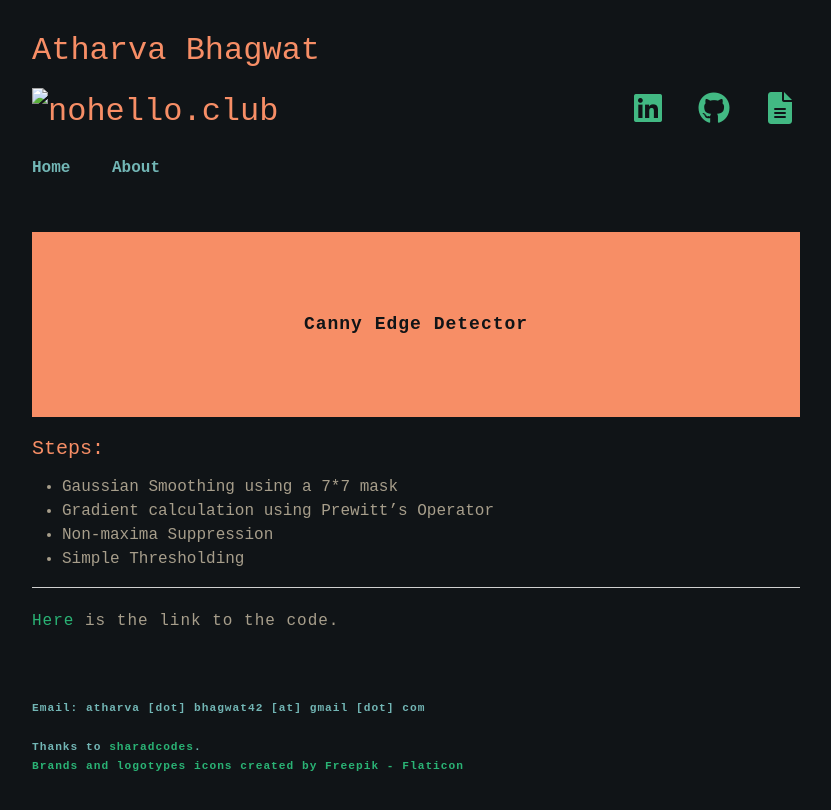
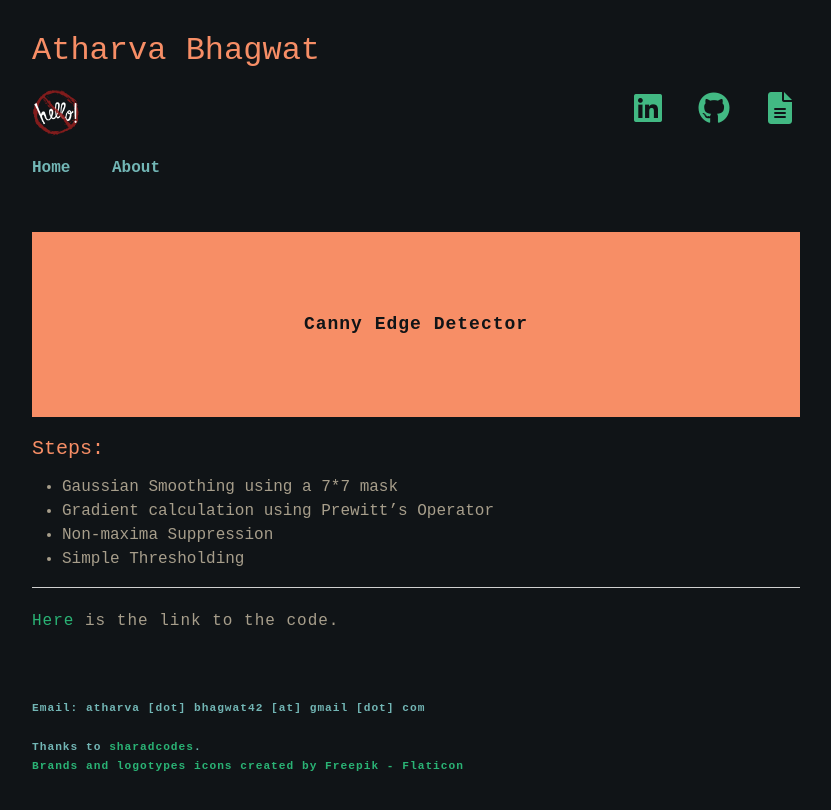
Before and after one commit to atharva-bhagwat/atharva-bhagwat.github.io, a Jekyll site: the page built from all_collections/_posts/2021-11-05-canny-edge-detector.md, in a window 1280 px wide. Shown: the top 810 px of the page, without its empty margins (224-1055 px from the left). Built offline with Jekyll 4.4.1, drawn with Linux system fonts in a browser that asks for light colours.

Commit message:
Fix broken logo

```diff
--- a/_config.yml
+++ b/_config.yml
@@ -2,7 +2,7 @@ title: Atharva Bhagwat
 markdown: kramdown
 url: "https://atharva-bhagwat.github.io"
 baseurl: ""
-logo: "images/nohello.png"
+logo: "/images/nohello.png"
 
 # for atom feed
 author:
```
